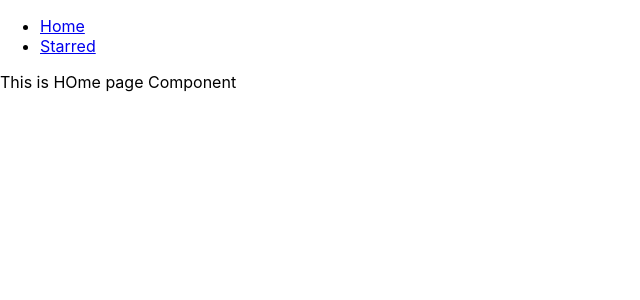
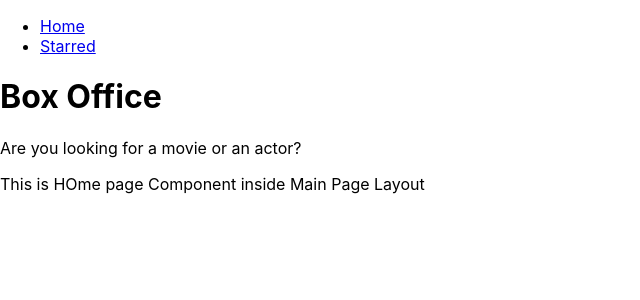
Before and after one commit to Aniket190/Box-Office, a React (Create React App) app: page / in a window 1280 px wide. Shown: the top 300 px of the page, without its empty margins (0-640 px from the left). Built offline with nearby package versions, Linux system fonts and the light colour scheme.

Commit message:
multipage layout added

```diff
--- a/src/App.js
+++ b/src/App.js
@@ -1,19 +1,16 @@
 import React from 'react';
 import { Switch, Route } from 'react-router-dom';
-import Navs from './components/Navs';
+
 import Home from './pages/Home';
 import Starred from './pages/Starred';
 
 function App() {
   return (
-    <div>
-     <Navs/>
     <Switch>
       <Route exact path="/"><Home/></Route>
       <Route exact path="/starred"><Starred/></Route>
       <Route>404!</Route>
     </Switch>
-    </div>
   );
 }
 
--- /dev/null
+++ b/src/components/MainPageLayout.js
@@ -0,0 +1,15 @@
+import React from 'react'
+import Navs from './Navs'
+import Title from './Title'
+
+const MainPageLayout = ({children}) => {
+    return (
+        <div>
+        <Navs/>
+        <Title title="Box Office" subtitle="Are you looking for a movie or an actor?" />
+         {children}
+       </div>
+    )
+}
+
+export default MainPageLayout
--- /dev/null
+++ b/src/components/Title.js
@@ -0,0 +1,12 @@
+import React from 'react'
+
+const Title = ({title,subtitle}) => {
+    return (
+        <div>
+            <h1>{title}</h1>
+            <p>{subtitle}</p>
+        </div>
+    )
+}
+
+export default Title
--- a/src/pages/Home.js
+++ b/src/pages/Home.js
@@ -1,9 +1,10 @@
 import React from 'react'
+import MainPageLayout from '../components/MainPageLayout'
 
 const Home = () => {
     return (
         <div>
-            This is HOme page Component
+           <MainPageLayout> This is HOme page Component inside Main Page Layout</MainPageLayout>
         </div>
     )
 }
--- a/src/pages/Starred.js
+++ b/src/pages/Starred.js
@@ -1,11 +1,13 @@
 import React from 'react'
+import MainPageLayout from '../components/MainPageLayout'
 
 const Starred = () => {
     return (
-        <div>
+        <MainPageLayout>
             This Star page component
-        </div>
+        </MainPageLayout>
     )
 }
 
+
 export default Starred
```
Also changed, not shown: 1 other file (tests, documents, lock files or other folders).
